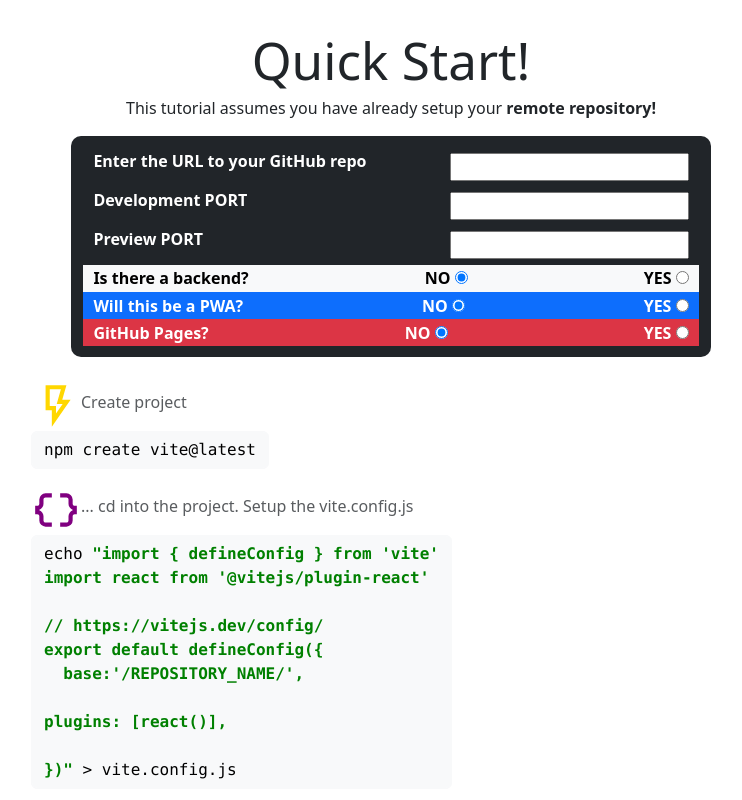
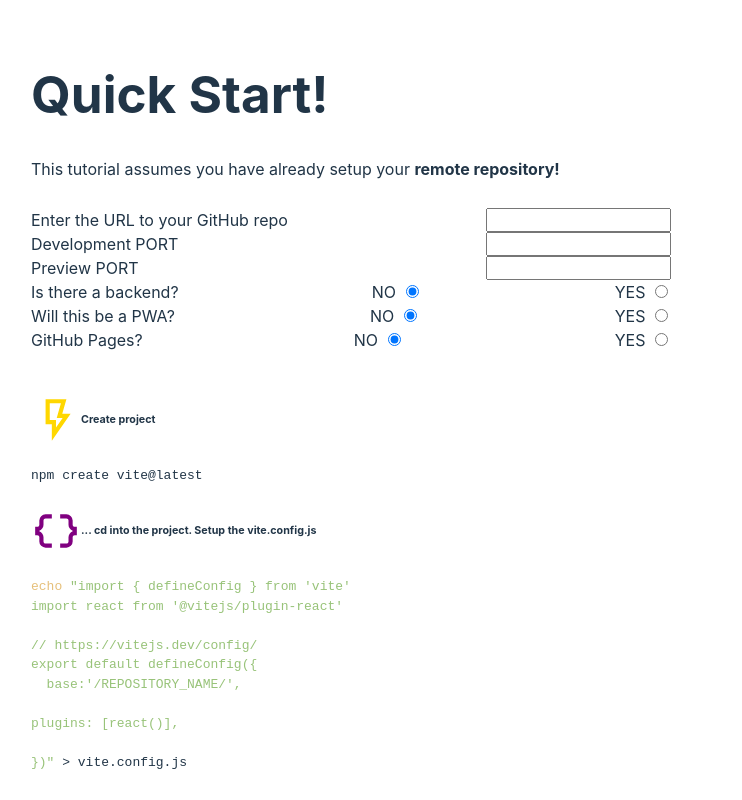
Before and after one commit to Perlesvaux/react-app-with-vite, a React (Vite) app: page / in a window 1280 px wide. Shown: the top 800 px of the page, without its empty margins (249-991 px from the left). Built offline with nearby package versions, Linux system fonts and the light colour scheme.

Commit message:
feat: working on removing bootstrap altogether and adding toggling buttons instead of radiobuttons

```diff
--- a/index.html
+++ b/index.html
@@ -5,7 +5,7 @@
     <link rel="icon" type="image/svg+xml" href="./favicon.ico" />
     <meta name="viewport" content="width=device-width, initial-scale=1.0" />
 
-<link href="./bootstrap.min.css" rel="stylesheet" integrity="sha384-QWTKZyjpPEjISv5WaRU9OFeRpok6YctnYmDr5pNlyT2bRjXh0JMhjY6hW+ALEwIH" crossorigin="anonymous">
+<!--<link href="./bootstrap.min.css" rel="stylesheet" integrity="sha384-QWTKZyjpPEjISv5WaRU9OFeRpok6YctnYmDr5pNlyT2bRjXh0JMhjY6hW+ALEwIH" crossorigin="anonymous">-->
 
     <title>Vite Quickstart | React App</title>
   </head>
--- a/src/App.jsx
+++ b/src/App.jsx
@@ -1,12 +1,11 @@
-import { useState } from 'react'
+import { useReducer } from 'react'
 import './App.css'
 //import 'bootstrap-icons/font/bootstrap-icons.css';
 import Step from './Step.jsx'
 import SimpleForm from './SimpleForm.jsx'
 import { steps_purify, serve_purify, tsar_bomba_purify, little_boy_purify } from './purifiedText.js'
 
-export default function App() {
-  const [state, setState] = useState({
+const initialState = {
     usr:"USERNAME",
     rep:"REPOSITORY_NAME",
     parseUrl:"",
@@ -23,41 +22,52 @@ export default function App() {
     themeColor:'',
     description:'',
 
-  })
+  }
 
+function reducer(state, action){
+  switch(action.type){
+    case "set":
+    return { ...state, [action.field]:action.value }
+
+  }
+}
+
+export default function App() {
+
+  const [state, dispatch] = useReducer(reducer, initialState)
   const regex = /https:\/\/github\.com\/([^\/]+)\/([^\/\.]+)(\.git)?/;
-
   const steps = steps_purify(state)
-
   const serve = serve_purify()
-
   const tsar_bomba = tsar_bomba_purify(state)
-
   const little_boy = little_boy_purify(state)
 
 
 
 
-  function getInput(e){
-    setState({...state, [e.target.name]:e.target.value})
-  }
+  //function getInput(e){
+  //  setState({...state, [e.target.name]:e.target.value})
+  //}
 
   function parseUrl(e){
     const url = state[e.target.name]
     const match = url.match(regex);
     let username = (match) ? match[1] : ''
     let repositoryName = (match) ? match[2] : ''
-    setState({...state, usr:username, rep: repositoryName})
+    //setState({...state, usr:username, rep: repositoryName})
+    dispatch({type:'set', field:'usr', value:username })
+    dispatch({type:'set', field:'rep', value:repositoryName })
+  }
+
+  function getInput(e){
+    dispatch({type:'set', field:e.target.name, value:e.target.value})
   }
 
 
-
-
-  function toClipBoard(e) {
+  function toClipBoard(copied) {
     try {
       /* Resolved - text copied to clipboard successfully */
-      navigator.clipboard.writeText(e.currentTarget.textContent);
-      //console.log(e.currentTarget.textContent)
+      navigator.clipboard.writeText(copied);
+      console.log(copied)
       // console.log(e.currentTarget.textContent);
     } catch (err) {
       console.error('Failed to copy: ', err);
--- a/src/Step.jsx
+++ b/src/Step.jsx
@@ -6,9 +6,9 @@ export default function Step({steps, toClipBoard}){
         <div key={indx}>
           <span  style={{display:"flex", alignItems:"center" }}>
             {step.legend && step.svg}
-            <h6 className='text-muted'   dangerouslySetInnerHTML={{__html:step.legend}}></h6>
+            <h6 className='text-muted' dangerouslySetInnerHTML={{__html:step.legend}}></h6>
           </span>
-        { step.legend && (<pre><code onClick={toClipBoard} className='text-start btn btn-light' dangerouslySetInnerHTML={{__html:step.cmd}}></code></pre>)}
+        { step.legend && (<pre><code onClick={()=>toClipBoard(step.clipboard)} className='text-start btn btn-dark' dangerouslySetInnerHTML={{__html:step.cmd}}></code></pre>) }
         </div>)
       }
   </div>)
--- a/src/purifiedText.js
+++ b/src/purifiedText.js
@@ -6,9 +6,9 @@ hljs.registerLanguage('javascript', javascript);
 hljs.registerLanguage('bash', bash);
 
 // Finally, import the css style to be used
-import 'highlight.js/styles/idea.css';
+//import 'highlight.js/styles/idea.css';
 //import 'highlight.js/styles/github.css';
-//import 'highlight.js/styles/atom-one-dark.css';
+import 'highlight.js/styles/atom-one-dark.css';
 
 
 
@@ -23,33 +23,18 @@ import TerminalSVG from './TerminalSVG.jsx'
 import BoltSVG from './BoltSVG.jsx'
 import ObjSVG from './ObjSVG.jsx'
 
-
-//const terminal_black = (<TerminalSVG fill="black" size="50px" />)
-const terminal_gray  = TerminalSVG(  { fill:"DarkGray", size:"50px" } )
 const terminal_black = TerminalSVG(  { fill:"Black", size:"50px" } )
 const terminal_blue  = TerminalSVG(  { fill:"DodgerBlue", size:"50px" } )
-const terminal_green = TerminalSVG(  { fill:"DarkSeaGreen", size:"50px" } )
 const terminal_red   = TerminalSVG(  { fill:"Crimson", size:"50px" } )
-//const jsxType_red   = JsxTypeSVG(  { fill:"Crimson", size:"50px" } )
-const bolt   = BoltSVG(  { fill:"Gold", size:"50px" } )
-const code_green   = CodeSVG(  { fill:"DarkSeaGreen", size:"50px" } )
-const obj_purple   = ObjSVG(  { fill:"Purple", size:"50px" } )
+const bolt           = BoltSVG(  { fill:"Gold", size:"50px" } )
+const code_green     = CodeSVG(  { fill:"DarkSeaGreen", size:"50px" } )
+const obj_purple     = ObjSVG(  { fill:"Purple", size:"50px" } )
 
 
 export function steps_purify(state){
 
-
-  return [
-    {
-      svg: bolt,
-      legend:'  Create project',
-      cmd: purified('bash',`npm create vite@latest`)
-    },
-
-    {
-      svg: obj_purple,
-      legend: '... cd into the project.  Setup the vite.config.js',
-      cmd: purified('bash', `echo "import { defineConfig } from 'vite'
+const create_vite_project = 'npm create vite@latest'
+const vite_config = `echo "import { defineConfig } from 'vite'
 import react from '@vitejs/plugin-react' ${state.pwaPlug==='1' ? `\n\nimport { VitePWA } from 'vite-plugin-pwa'` : ''}
 
 // https://vitejs.dev/config/
@@ -58,57 +43,92 @@ export default defineConfig({
 
 plugins: [react()${state.pwaPlug==='1' ? `${pwaTemplate(state)}` : ''}],
 
-})" > vite.config.js`)},
+})" > vite.config.js`
+const ghpages_scripts =  `npm pkg set 'scripts.predeploy'='vite build' && npm pkg set 'scripts.deploy'='gh-pages -d dist'`
+const install_ghpages =  `npm install --save-dev gh-pages`
+const include_statics_in_public = `npm install --save-dev vite-plugin-pwa`
+const env_variables = `echo "VITE_${state.envVar.toUpperCase()}=${state.devEnv}" >> .env.development && echo "VITE_${state.envVar.toUpperCase()}=${state.proEnv}" >> .env.production`
+const env_var = `import.meta.env.VITE_${state.envVar.toUpperCase()}`
+const deploy_cmd = `npm run deploy`
+
+  return [
+    {
+      svg: bolt,
+      legend:'  Create project',
+      cmd: purified('bash', create_vite_project),
+      clipboard: create_vite_project,
+    },
+
+    {
+      svg: obj_purple,
+      legend: '... cd into the project.  Setup the vite.config.js',
+      cmd: purified('bash', vite_config),
+      clipboard: vite_config,
+    },
     {
       svg:terminal_red,
       legend: state.ghpages==='0'? '' :  '... Add these scripts',
-      cmd : purified('bash', `npm pkg set 'scripts.predeploy'='vite build' && npm pkg set 'scripts.deploy'='gh-pages -d dist'`)},
+      cmd: purified('bash', ghpages_scripts),
+      clipboard:ghpages_scripts,
+    },
     {
       svg:terminal_red,
       legend: state.ghpages==='0'? '' :  '... Install this dependency',
-      cmd:purified('bash', `npm install --save-dev gh-pages`) },
-
+      cmd:purified('bash', install_ghpages),
+      clipboard: install_ghpages,
+    },
     {
       svg: terminal_blue,
       legend:state.pwaPlug==='0'? '' : 'Install this dependency (don\'t forget to include the three images in /public)',
-      cmd: purified('bash',`npm install --save-dev vite-plugin-pwa`)
+      cmd: purified('bash',include_statics_in_public),
+      clipboard: include_statics_in_public,
     },
     {
       svg:terminal_black,
       legend: state.backend==='0'? '' :  `Setup development/production env variables.`,
-      cmd:purified('bash',`echo "VITE_${state.envVar.toUpperCase()}=${state.devEnv}" >> .env.development && echo "VITE_${state.envVar.toUpperCase()}=${state.proEnv}" >> .env.production`)},
-
+      cmd:purified('bash',env_variables),
+      clipboard: env_variables,
+    },
     {
       svg:terminal_black,
       legend:  state.backend==='0'? '' :  '... This variable below stores its value',
-      cmd:purified('javascript',`import.meta.env.VITE_${state.envVar.toUpperCase()}` )},
+      cmd:purified('javascript', env_var),
+      clipboard: env_var,
+    },
     {
       svg:terminal_red,
       legend: state.ghpages==='0'? '' :  '... When it\'s all said and done... It\'s time to deploy!',
-      cmd: purified('bash', `npm run deploy`)
+      cmd: purified('bash', deploy_cmd),
+      clipboard: deploy_cmd,
     }
   ]
 
 
 }
 
+const vite_dev = `npm run dev -- --host`
+const vite_build = `npm run build`
+const vite_preview =  `npm run preview -- --host`
 
 export function serve_purify() {
   return [
     {
       svg:code_green,
       legend: 'Serve (development)',
-      cmd:purified('bash', `npm run dev -- --host`)
+      cmd:purified('bash', vite_dev),
+      clipboard: vite_dev,
     },
     {
       svg:code_green,
       legend: 'Build',
-      cmd:purified('bash', `npm run build`)
+      cmd:purified('bash', vite_build),
+      clipboard: vite_build,
     },
     {
       svg:code_green,
       legend: 'Serve (production)',
-      cmd:purified('bash', `npm run preview -- --host`)
+      cmd:purified('bash', vite_preview),
+      clipboard: vite_preview,
     }
   ]
 
```
Also changed, not shown: src/Step.module.css (line endings or trailing spaces).
